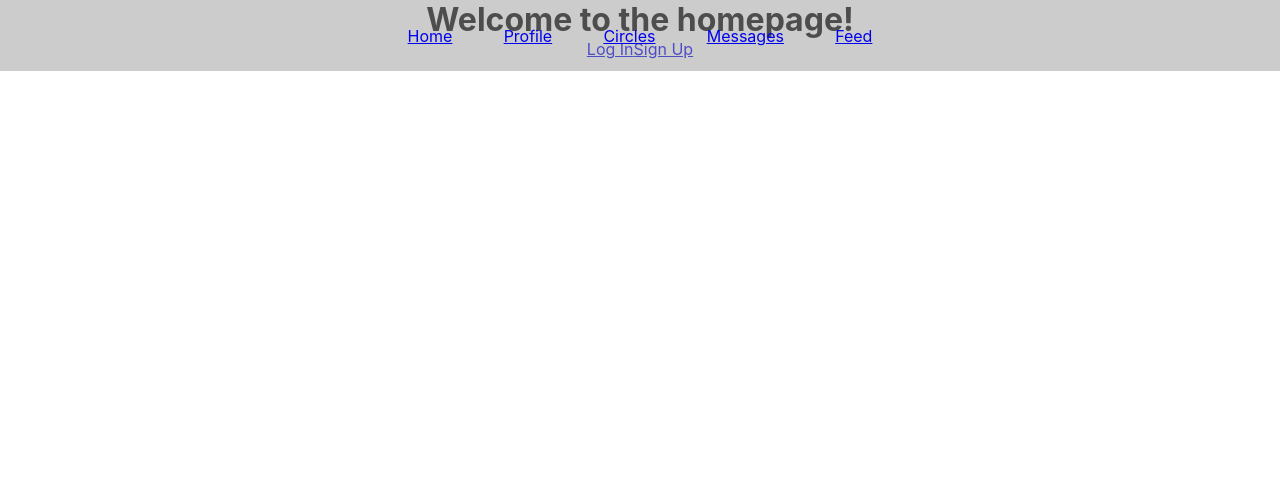
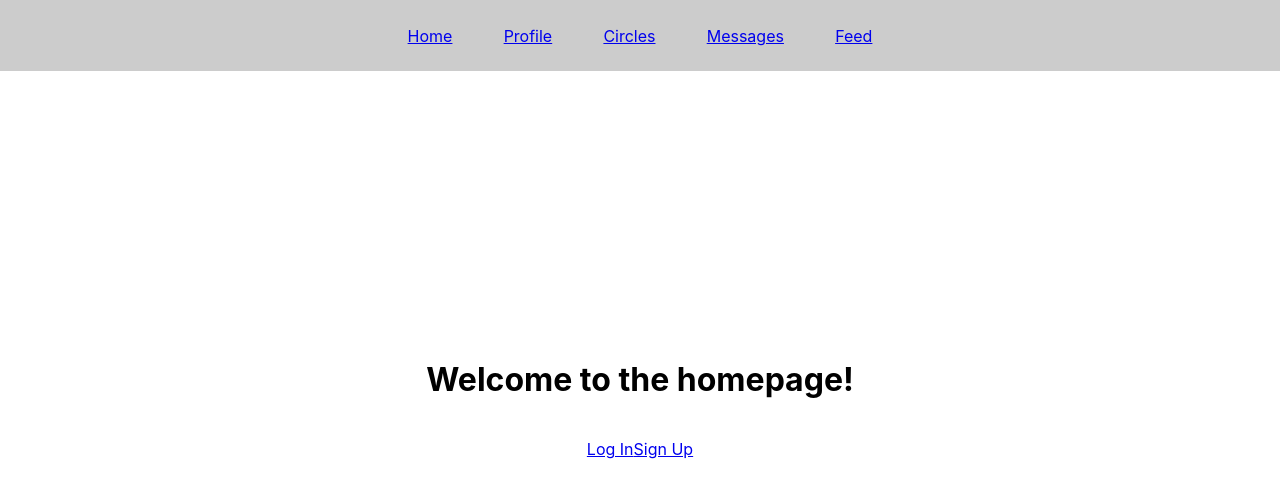
Before and after one commit to christopherdavidjohnson/open_circle_frontend, a React (Create React App) app: page /#/ in a window 1280 px wide. Shown: the top 498 px of the page. Built offline with nearby package versions, Linux system fonts and the light colour scheme; no server answers.

Commit message:
Changes to app.css

```diff
--- a/src/components/stylesheets/App.css
+++ b/src/components/stylesheets/App.css
@@ -4,6 +4,7 @@
 
 .navbar{
   position: fixed;
+  top: 0;
   z-index: 1;
   width: 100vw;
   background-color: rgba(153, 153, 153, 0.5);
@@ -13,3 +14,8 @@
   padding: 2vw;
   display: inline-block;
 }
+
+.home_header{
+  margin-top: 45vh;
+  margin-bottom: 5vh;
+}
--- a/src/components/stylesheets/Feed.css
+++ b/src/components/stylesheets/Feed.css
@@ -1,6 +1,7 @@
 .feed-bottom{
   display: flex;
   margin-bottom: 4vw;
+  margin-top: 4vw;
 }
 
 
```
